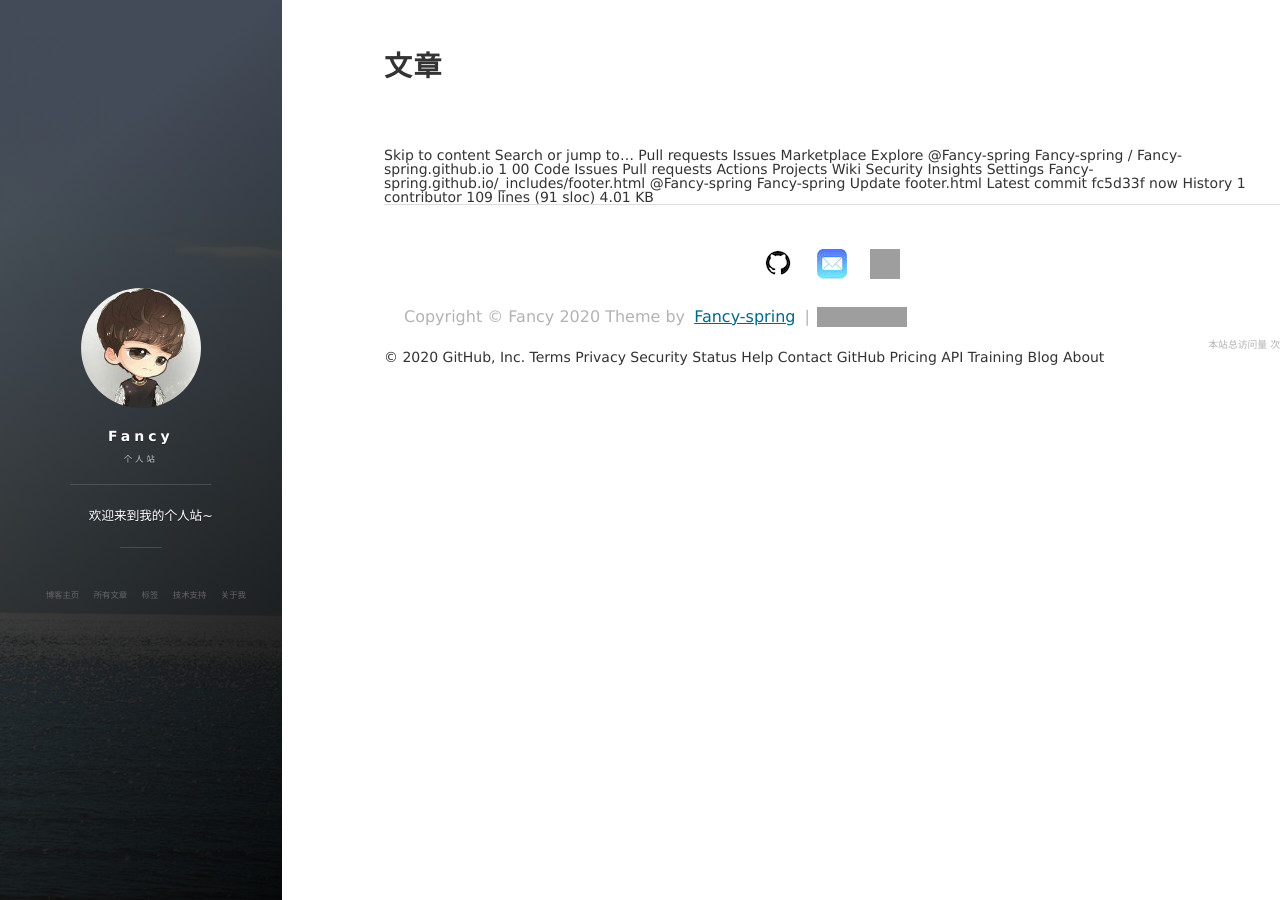
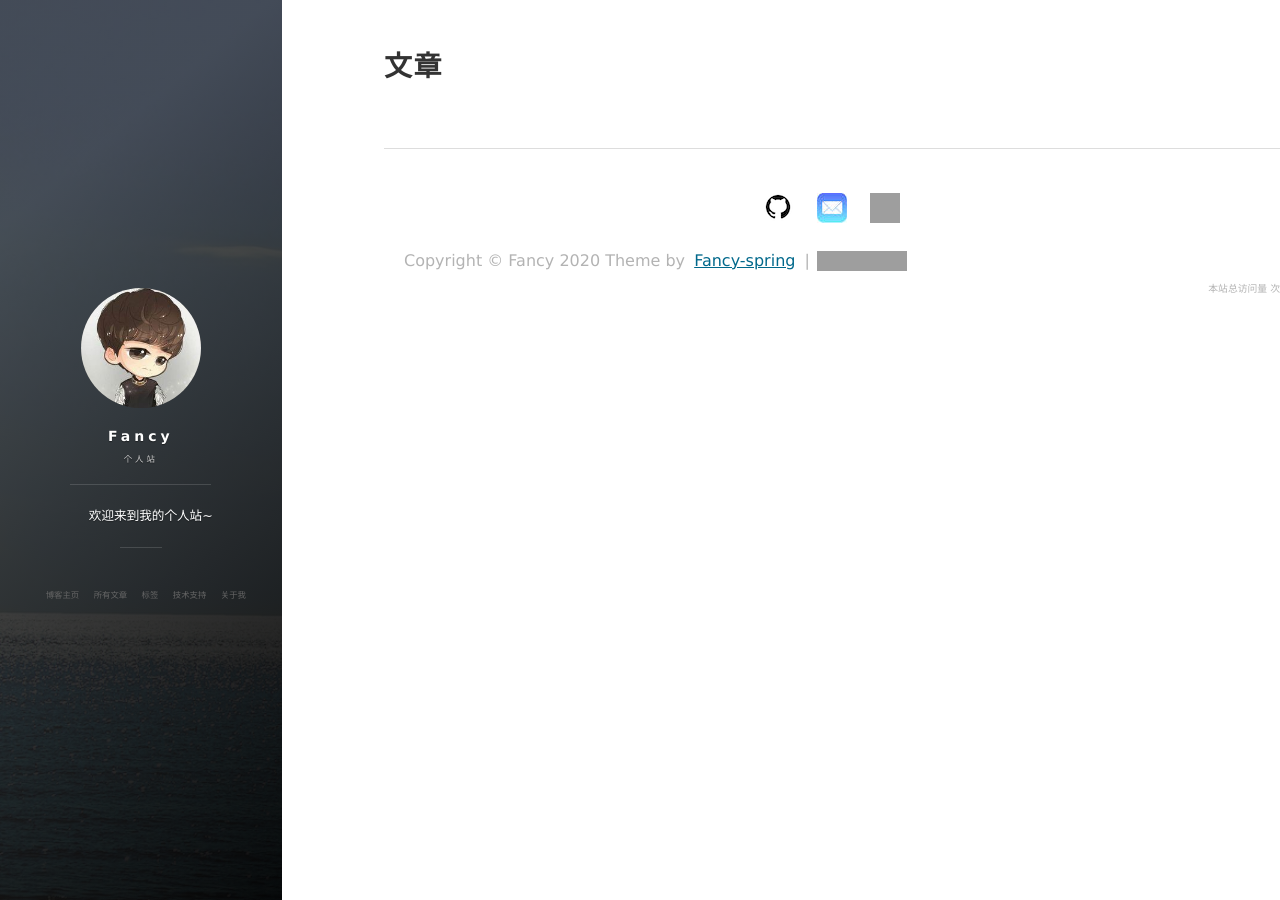
Before and after one commit to Fancy-spring/Fancy-spring.GitHub.io, a Jekyll site: the page built from archive.html, in a window 1280 px wide. Built offline with Jekyll 4.4.1, drawn with Linux system fonts in a browser that asks for light colours; nearby versions of some CDN libraries; comment, search, counter and statistics services are not loaded; grey boxes are pictures that could not be loaded.

Commit message:
2020-12-15

```diff
--- a/_includes/footer.html
+++ b/_includes/footer.html
@@ -1,34 +1,3 @@
-Skip to content
-Search or jump to…
-
-Pull requests
-Issues
-Marketplace
-Explore
-
-@Fancy-spring
-Fancy-spring
-/
-Fancy-spring.github.io
-1
-00
-Code
-Issues
-Pull requests
-Actions
-Projects
-Wiki
-Security
-Insights
-Settings
-Fancy-spring.github.io/_includes/footer.html
-@Fancy-spring
-Fancy-spring Update footer.html
-Latest commit fc5d33f now
- History
- 1 contributor
-109 lines (91 sloc)  4.01 KB
-
 <section class="footer">
     <footer>
         <div class = "footer_div">
@@ -118,7 +87,7 @@ Latest commit fc5d33f now
 
         <div class = "footer_div">
            <p class="copyright text-muted">
-            Copyright &copy; {{ site.title }} {{ site.time | date: '%Y' }} Theme by <a href="https://Fancy-spring.github.io/">Fancy-spring</a> |
+            Copyright &copy; {{ site.title }} {{ site.time | date: '%Y' }} Theme by <a href="https://Fancy-spring.cn/">Fancy-spring</a> |
             <iframe
                 style="margin-left: 2px; margin-bottom:-5px;"
                 frameborder="0" scrolling="0" width="91px" height="20px"
@@ -138,15 +107,3 @@ Latest commit fc5d33f now
         <div>
     </footer>
 </section>
-© 2020 GitHub, Inc.
-Terms
-Privacy
-Security
-Status
-Help
-Contact GitHub
-Pricing
-API
-Training
-Blog
-About
```
Also changed, not shown: images/payimg/alipayimg.jpg (deleted).
